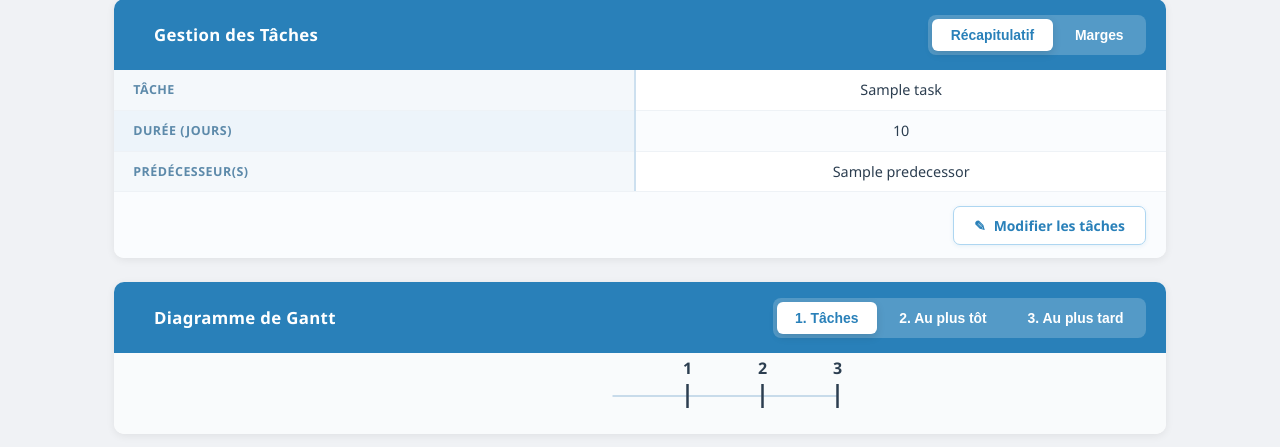
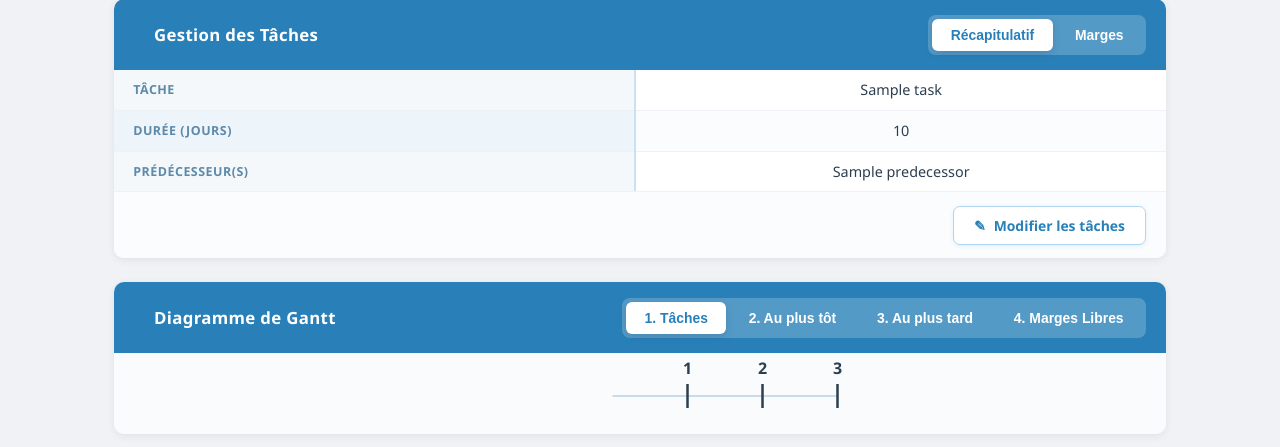
Before and after one commit to Diary-Di/GANTT-Web, a Flask app: template templates/gantt.html in a window 1280 px wide. Shown: the part 96-543 px from the top of the page. Run offline with Flask 3, Linux system fonts and the light colour scheme; the template is opened without the code that fills it: most values are stand-ins (such as "Sample title", 1, 10 or a date in 2020).

Commit message:
diagram updated

```diff
--- a/static/js/gantt.js
+++ b/static/js/gantt.js
@@ -5,10 +5,20 @@ const tasks = JSON.parse(document.getElementById('tasks-data').textContent);
 const taskColor = '#3498db';
 const criticalColor = '#e74c3c';
 const lateColor = '#f1c40f';
+const freeSlackColor = '#f39c12';
 
 document.addEventListener('DOMContentLoaded', () => {
     // Rendu initial
 });
+
+function parsePredecessors(value) {
+    if (!value) return [];
+    return value
+        .toString()
+        .split(',')
+        .map(s => s.trim())
+        .filter(Boolean);
+}
 
 function renderAxis(viewMode = 'basic') {
     const leftMargin = 220;
@@ -101,23 +111,48 @@ function renderAxis(viewMode = 'basic') {
                 fill="${isCritical ? criticalColor : taskColor}"
                 stroke="none" opacity="0.95"/>`;
 
-        } else if (viewMode === 'late' || viewMode === 'slack') {
+        } else if (viewMode === 'late') {
+            const xEarly = ox + es * cellWidth;
+            const widthEarly = (ef - es) * cellWidth;
             const xLate = ox + ls * cellWidth;
-            const wLate = (lf - ls) * cellWidth;
+            const widthLate = (lf - ls) * cellWidth;
+
+            const halfHeight = Math.max(16, (height - 8) / 2);
+            const yEarly = y;
+            const yLate = y + halfHeight + 6;
+
             s += `<rect
-                x="${xLate.toFixed(1)}" y="${y}"
-                width="${wLate.toFixed(1)}" height="${height}"
-                rx="10" fill="${lateColor}" stroke="none" opacity="0.6"/>`;
+                x="${xEarly.toFixed(1)}" y="${yEarly}"
+                width="${widthEarly.toFixed(1)}" height="${halfHeight.toFixed(1)}"
+                rx="8" fill="${isCritical ? criticalColor : taskColor}"
+                stroke="none" opacity="0.35"/>`;
 
-            // Barre au plus tôt
-            x = ox + es * cellWidth;
-            width = (ef - es) * cellWidth;
             s += `<rect
-                x="${x.toFixed(1)}" y="${y}"
-                width="${width.toFixed(1)}" height="${height}"
-                rx="10"
-                fill="${isCritical ? criticalColor : taskColor}"
+                x="${xLate.toFixed(1)}" y="${yLate}"
+                width="${widthLate.toFixed(1)}" height="${halfHeight.toFixed(1)}"
+                rx="8" fill="${lateColor}" stroke="none" opacity="0.9"/>`;
+
+        } else if (viewMode === 'slack') {
+            const xEarly = ox + es * cellWidth;
+            const widthEarly = (ef - es) * cellWidth;
+
+            const halfHeight = Math.max(16, (height - 8) / 2);
+            const yEarly = y;
+
+            s += `<rect
+                x="${xEarly.toFixed(1)}" y="${yEarly}"
+                width="${widthEarly.toFixed(1)}" height="${halfHeight.toFixed(1)}"
+                rx="8" fill="${isCritical ? criticalColor : taskColor}"
                 stroke="none" opacity="0.95"/>`;
+
+            const freeSlackDays = Math.max(0, parseInt(task.free_slack) || 0);
+            if (freeSlackDays > 0) {
+                const slackX = ox + ef * cellWidth;
+                s += `<rect
+                    x="${slackX.toFixed(1)}" y="${yEarly + halfHeight * 0.6}"
+                    width="${(freeSlackDays * cellWidth).toFixed(1)}" height="${halfHeight * 0.8}"
+                    rx="6" fill="${freeSlackColor}" opacity="0.55"/>`;
+            }
         }
     });
 
--- a/templates/gantt.html
+++ b/templates/gantt.html
@@ -97,6 +97,7 @@
       <button class="toggle-btn active" data-view="basic">1. Tâches</button>
       <button class="toggle-btn" data-view="early">2. Au plus tôt</button>
       <button class="toggle-btn" data-view="late">3. Au plus tard</button>
+      <button class="toggle-btn" data-view="slack">4. Marges Libres</button>
     </div>
   </div>
 
```
